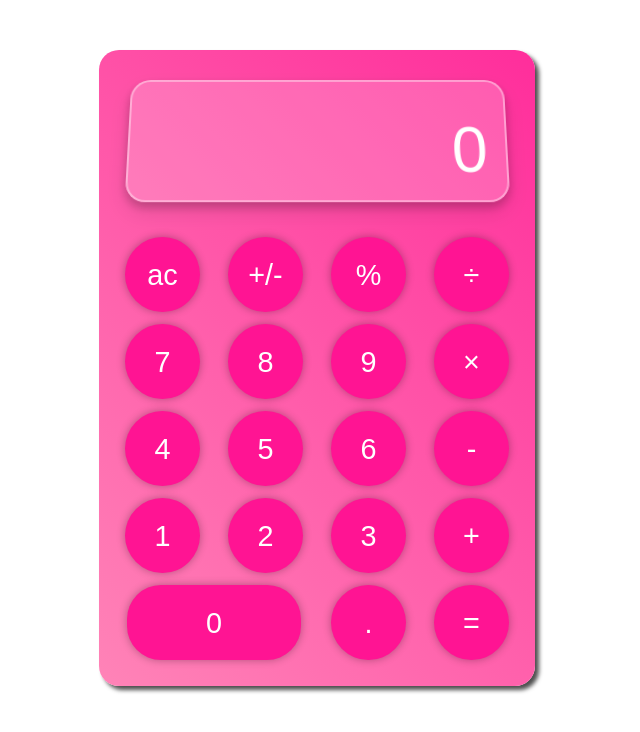
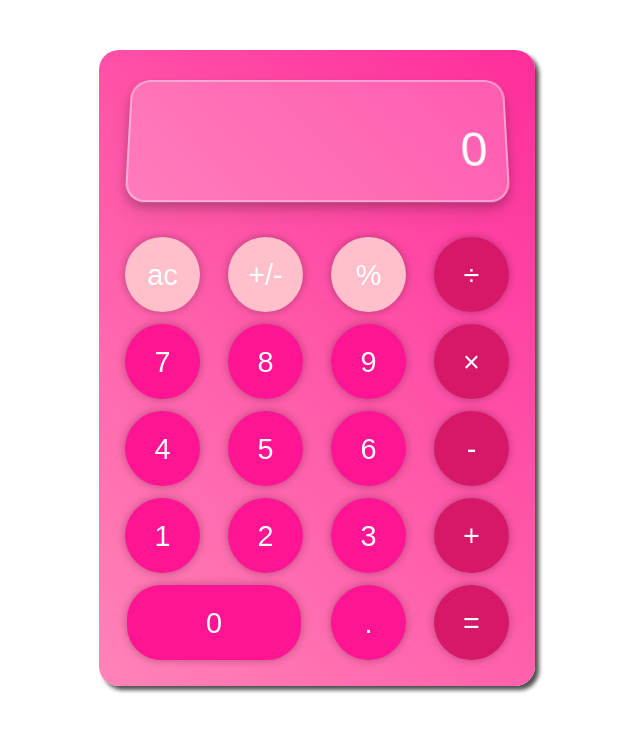
Before and after one commit to AlinLob/calculator, a website: page index.html in a window 1280 px wide. Shown: the whole page, without its empty margins (323-963 px from the left). Drawn offline with Linux system fonts and the light colour scheme.

Commit message:
add style.css

```diff
--- a/style.css
+++ b/style.css
@@ -2,22 +2,23 @@
     margin: 50px auto;
     width: 400px;
     height: 600px;
-    /*border: 1px solid #000; */
+
+    /* border: 1px solid #000; */
     border-radius: 20px;
-    background: #FF7AA7;
     color: #fff;
-    font-family: Arial;
+    font-family: Arial, Helvetica, sans-serif;
     padding: 18px;
     box-shadow: 4px 4px 4px #4f4f4f;
-    animation: gradientAnimation 5s linear infinite alternate; /* alternate обеспечивает обратное движение анимации */
+    animation: gradientanimation 5s linear infinite alternate; /* alternate обеспечивает обратное движение анимации */
     background: linear-gradient(45deg, #FFC0CB, #FF1493);
     background-size: 200% 200%;
 }
 
-@keyframes gradientAnimation {
+@keyframes gradientanimation {
     0% {
         background-position: 0% 50%;
     }
+
     100% {
         background-position: 100% 50%;
     }
@@ -32,28 +33,32 @@
     margin-bottom: 24px;
     position: relative;
 }
+
 .calculator-window {
-    background-color: rgba(255, 255, 255, 0.2);
+    background-color: rgb(255 255 255 / 20%);
     border-radius: 20px;
     padding: 10px;
-    /*border: 3px solid #FF1493; */
+
+    /* border: 3px solid #FF1493; */
     display: flex;
     justify-content: space-around;
     align-items: center;
     width: 355px;
     height: 100px;
-    border: 2px solid rgba(255, 255, 255, 0.4);
-    box-shadow: 0px 5px 10px rgba(0, 0, 0, 0.2), 0px 10px 20px rgba(0, 0, 0, 0.1);
+    border: 2px solid rgb(255 255 255 / 40%);
+    box-shadow: 0 5px 10px rgb(0 0 0 / 20%), 0 10px 20px rgb(0 0 0 / 10%);
     margin-bottom: 20px;
     position: relative;
-    overflow: hidden;
     transform: perspective(600px) rotateX(10deg);
     text-align: center;
     line-height: 80px;
+    overflow: hidden;
+    white-space: nowrap;
 }
+
 .calc-screen p {
     text-align: right;
-    font-size: 4rem;
+    font-size: 3rem;
     margin: 0;
     position: absolute; /* Позиционируем абсолютно */
     bottom: 10px; /* Перемещаем вниз */
@@ -85,7 +90,7 @@
     user-select: none;
     color: white;
     transition: background-color 0.3s, transform 0.2s;
-    box-shadow: 0px 0px 8px rgba(0, 0, 0, 0.3);
+    box-shadow: 0 0 8px rgb(0 0 0 / 30%);
     display: flex;
     justify-content: center;
     align-items: center;
@@ -105,11 +110,11 @@
     filter: brightness(105%);
 }
 
-.btn.bg-Pink {
+.btn.bgpink {
     background: #FFC0CB;
 }
 
-.btn.bg-DogwoodRose {
+.btn.bgdogwoodrose {
     background: #D71868;
 }
 
```
